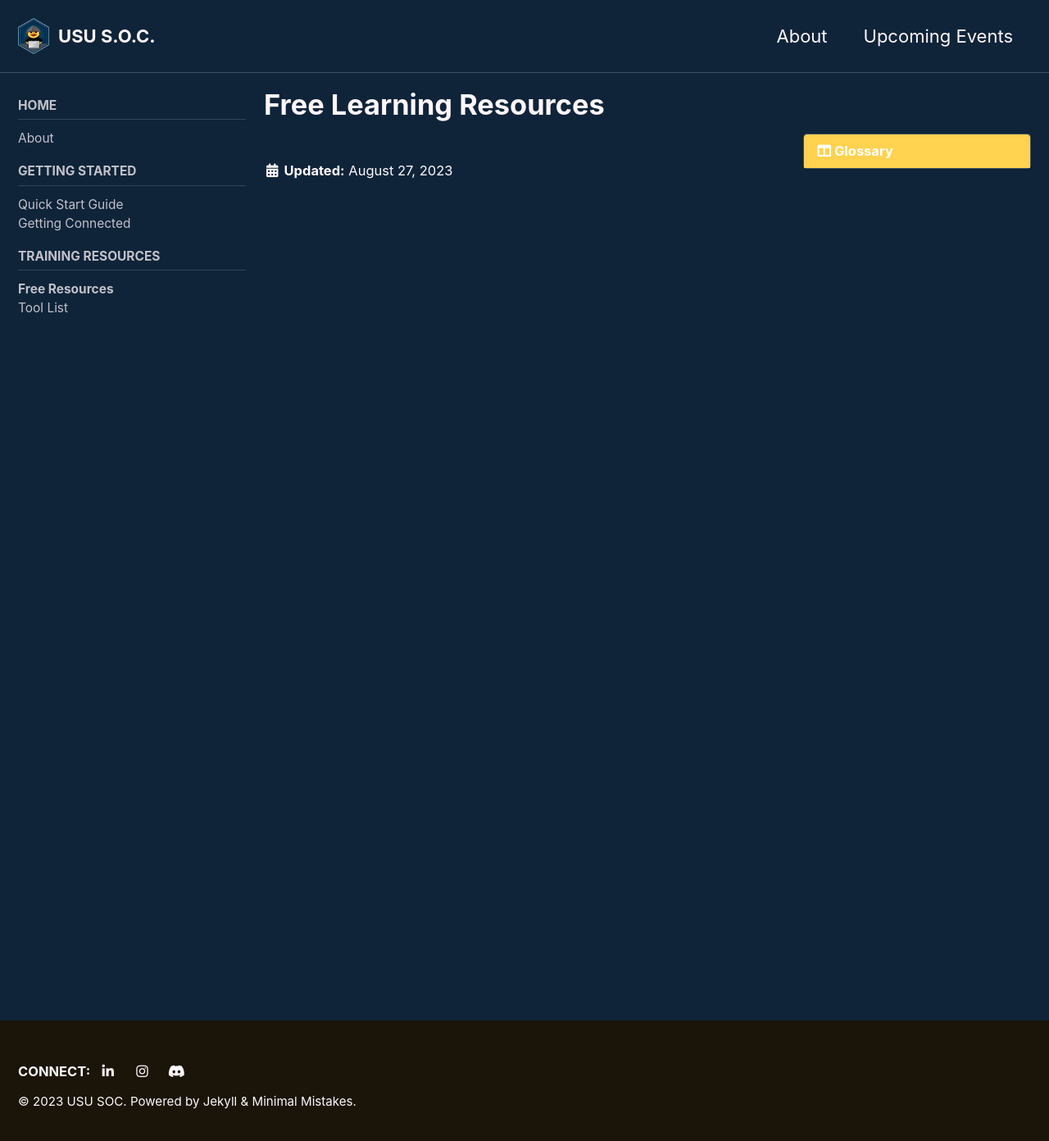
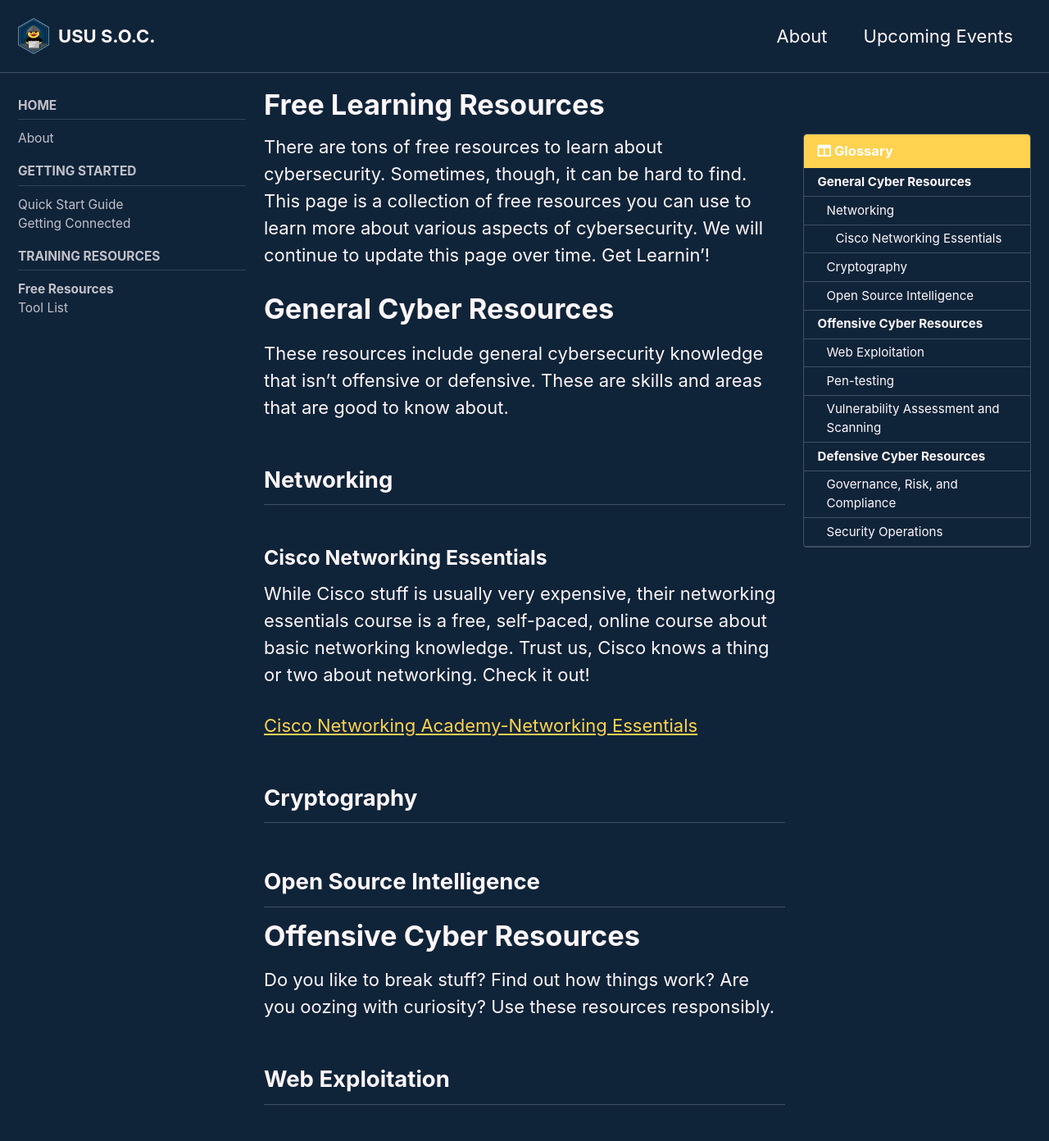
Before and after one commit to USUSOC/ususoc.github.io, a Jekyll site: the page built from _pages/doc_free-resources.md, in a window 1280 px wide and 1400 px high. Shown: the top 1392 px of the window at 82% size. Built offline with Jekyll 4.4.1, drawn with Linux system fonts in a browser that asks for light colours; cached includes are drawn as plain includes; some of the changed text lies outside the part shown.

Commit message:
Update doc_free-resources.md

```diff
--- a/_pages/doc_free-resources.md
+++ b/_pages/doc_free-resources.md
@@ -9,3 +9,36 @@ toc_icon: "columns"
 sidebar:
   nav: "docs"
 ---
+There are tons of free resources to learn about cybersecurity. Sometimes, though, it can be hard to find. This page is a collection of free resources you can use to learn more about various aspects of cybersecurity. We will continue to update this page over time. Get Learnin'!
+
+# General Cyber Resources
+These resources include general cybersecurity knowledge that isn't offensive or defensive. These are skills and areas that are good to know about.
+## Networking
+
+### Cisco Networking Essentials
+While Cisco stuff is usually very expensive, their networking essentials course is a free, self-paced, online course about basic networking knowledge. Trust us, Cisco knows a thing or two about networking. Check it out!
+
+
+[Cisco Networking Academy-Networking Essentials](https://www.netacad.com/courses/networking/networking-essentials)
+
+## Cryptography
+
+## Open Source Intelligence
+
+
+# Offensive Cyber Resources
+Do you like to break stuff? Find out how things work? Are you oozing with curiosity? Use these resources responsibly.
+
+## Web Exploitation
+
+## Pen-testing
+
+## Vulnerability Assessment and Scanning
+
+
+# Defensive Cyber Resources
+Are you passionate about protecting cyberspace? How about protecting people? Do you have a knack for anticipating and thwarting threats? If you're driven by safeguarding systems and data, these resources may be your fancy.
+
+## Governance, Risk, and Compliance
+
+## Security Operations
```
